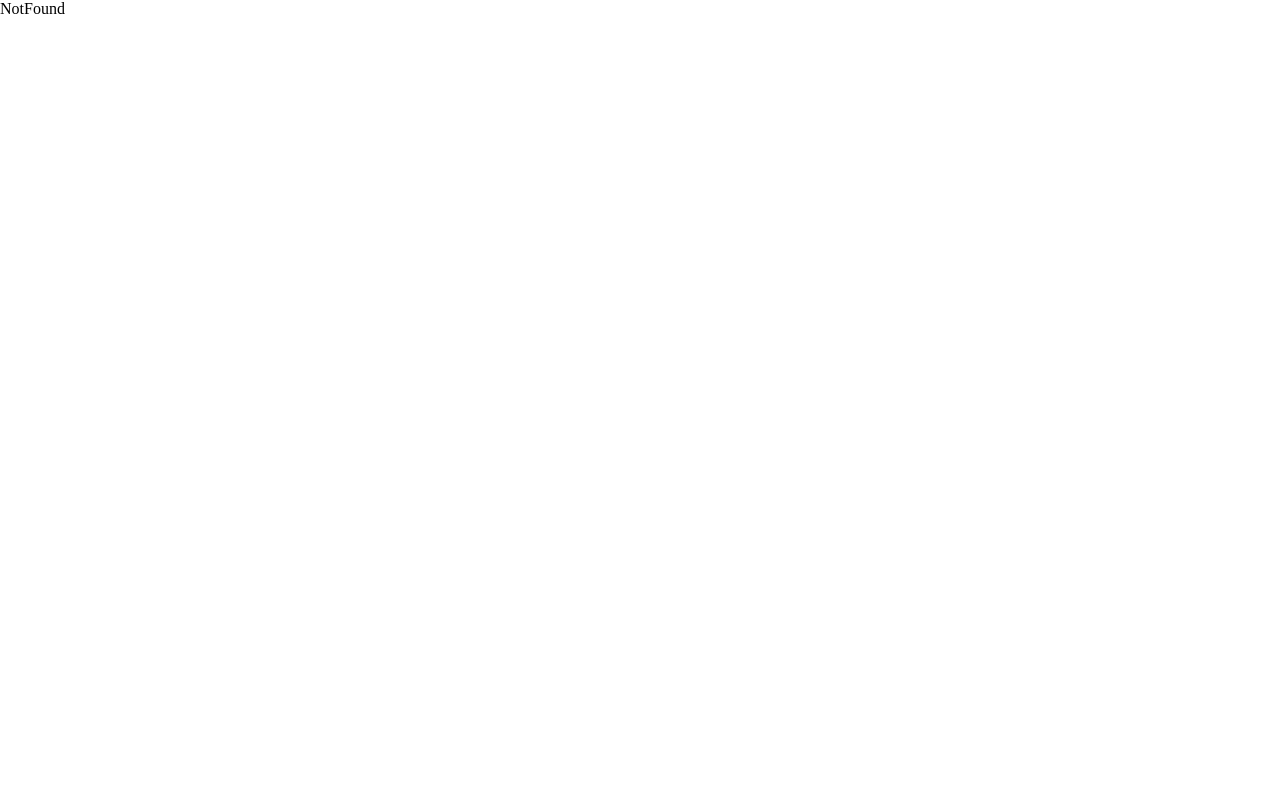
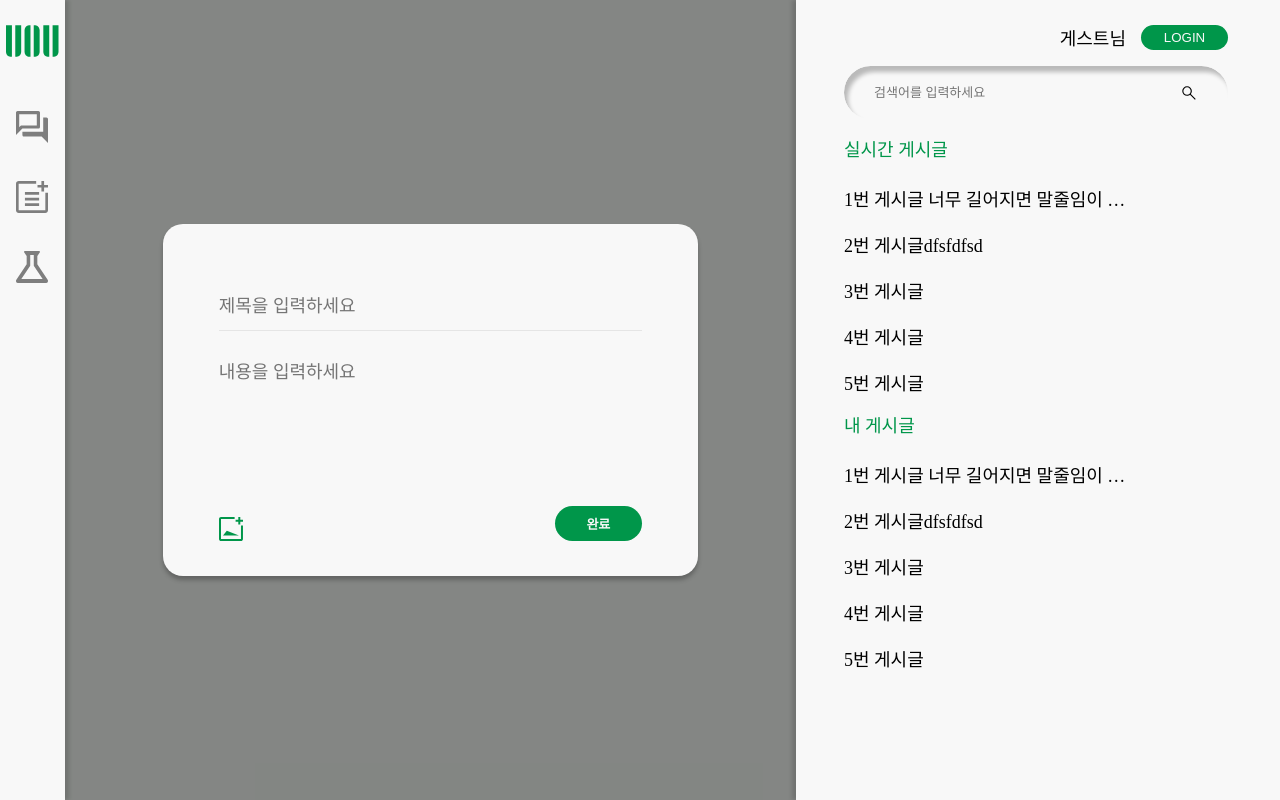
Before and after one commit to minbok-1998/client, a React (Create React App) app: page /post in a window 1280 px wide. Built offline with nearby package versions, Linux system fonts and the light colour scheme.

Commit message:
feat: postPage - img upload, preview etc...

```diff
--- a/src/App.tsx
+++ b/src/App.tsx
@@ -2,17 +2,38 @@ import React from "react";
 import { Routes, Route } from "react-router-dom";
 import { BrowserRouter } from "react-router-dom";
 import MainPage from "./pages/MainPage";
+import LeftSide from "./components/mainPost/LeftSide";
+import RightSide from "./components/mainPost/RightSide";
 import LoginPage from "./pages/LoginPage";
 import NotFound from "./pages/NotFound";
+import PostPage from "./pages/PostPage";
+import styled from "styled-components";
+
+const Wrap = styled.div`
+  font-family: Noto Sans KR;
+  position: relative;
+  display: flex;
+  align-items: center;
+  justify-content: space-between;
+  width: 100vw;
+  height: 100vh;
+  background-color: #EFF4EF;
+  box-sizing: border-box;
+`
 
 function App() {
   return (
     <BrowserRouter>
-      <Routes>
-        <Route path="/" element={<MainPage />} />
-        <Route path="login" element={<LoginPage />} />
-        <Route path="*" element={<NotFound />} />
-      </Routes>
+      <Wrap>
+        <LeftSide />
+          <Routes>
+            <Route path="/" element={<MainPage />} />
+            <Route path="login" element={<LoginPage />} />
+            <Route path="post" element={<PostPage />} />
+            <Route path="*" element={<NotFound />} />
+          </Routes>
+        <RightSide />
+      </Wrap>
     </BrowserRouter>
   );
 }
--- a/src/components/mainpost/LeftSide.tsx
+++ b/src/components/mainpost/LeftSide.tsx
@@ -62,9 +62,15 @@ function LeftSide():JSX.Element {
         <Link to = "/">
           <Logo src={logo}></Logo>
         </Link>
+        <Link to = "/">
           <StyledMoveToMain />
+        </Link>
+        <Link to = "/post">
           <StyledMoveToAdd />
+        </Link>
+        <Link to = "">
           <StyledMoveToMajor />
+        </Link>
         </Left>
     )
 }
--- a/src/components/mainpost/MainPost.tsx
+++ b/src/components/mainpost/MainPost.tsx
@@ -9,6 +9,7 @@ import { HiOutlineHeart } from "react-icons/hi";
 
 import ImageContainer from "./ImageContainer";
 import CommentInput from "./CommentInput";
+import PostPage from "../../pages/PostPage";
 
 export interface PropsType {
   postId: string;
@@ -20,9 +21,18 @@ export interface PropsType {
   comment: { author: string; content: string }[];
 }
 
+const Wrap = styled.div`
+  position: relative;
+  display: flex;
+  align-items: center;
+  justify-content: center;
+  width: 100%;
+  height: 100%;
+`
+
 const Wrapper = styled.div`
   box-sizing: border-box;
-  position: relative;
+  position: absolute;
   width: 600px;
   height: 451px;
   background-color: #f8f8f8;
@@ -164,6 +174,8 @@ export default function MainPost({
   };
 
   return (
+    <Wrap>
+
     <Wrapper>
       <Inner>
         <Title>{title}</Title>
@@ -194,5 +206,6 @@ export default function MainPost({
         <CommentInput />
       </BelowInner>
     </Wrapper>
+    </Wrap>
   );
 }
--- a/src/pages/MainPage.tsx
+++ b/src/pages/MainPage.tsx
@@ -1,27 +1,9 @@
 import React from "react";
 import styled from "styled-components";
-import RightSide from "../components/mainPost/RightSide";
-import LeftSide from "../components/mainPost/LeftSide";
 import Mainpost from "../components/mainPost/MainPost";
-
-const Main = styled.div`
-  font-family: Noto Sans KR;
-  position: relative;
-  display: flex;
-  align-items: center;
-  justify-content: space-between;
-  width: 100vw;
-  height: 100vh;
-  background-color: #EFF4EF;
-  box-sizing: border-box;
-`
 
 export default function MainPage() {
   return (
-    <Main>
-      <LeftSide />
       <Mainpost postId={""} author={""} title={""} content={""} imgUrl={[]} like={0} comment={[]} />
-      <RightSide/>
-    </Main>
   );
 }
--- /dev/null
+++ b/src/pages/PostPage.tsx
@@ -0,0 +1,166 @@
+import styled from "styled-components";
+import { HiPhotograph } from "react-icons/hi";
+import { useState } from "react";
+import addImg from '../img/addimg.svg';
+
+const Wrap = styled.div`
+    display: flex;
+    width: 100%;
+    height: 100%;
+    background: #00000073;
+    align-items: center;
+    justify-content: center;
+    box-sizing: border-box;
+`
+
+const Cont = styled.div`
+    position: relative;
+    width: 73.17073170732%;
+    height: 44.04296875%;
+    background-color: #F8F8F8;
+    border: none;
+    border-radius: 20px;
+    box-shadow: 0px 4px 4px 0px #00000040;
+    padding: 59px 56px 35px 56px;
+    box-sizing: border-box;
+`
+
+const Title = styled.input`
+    width: 100%;
+    height: 48px;
+    border: none;
+    border-bottom: 1px solid #E5E5E5;
+    background-color: transparent;
+    font-size: 18px;
+    font-weight: 400;
+    color: #7E7E7E;
+    font-family: Noto Sans KR;
+    box-sizing: border-box;
+
+    :focus {
+        outline: none;
+        border-bottom: 1px solid #00964A;
+    }
+`
+
+const Content = styled.textarea`
+    width: 100%;
+    height: 50%;
+    margin-top: 26px;
+    font-size: 18px;
+    font-weight: 400;
+    border: none;
+    background-color: transparent;
+    color: #7E7E7E;
+    resize: none;
+    font-family: Noto Sans KR;
+    box-sizing: border-box;
+
+    :focus {
+        outline: none;
+    }
+`
+
+const ImgWrap =styled.div`
+    width: 100%;
+    height: 50px;
+`
+
+const Preview = styled.img`
+    height: 100%;
+    padding-right: 20px;
+    cursor: pointer;
+`
+
+const InputLabel = styled.label`
+    position: absolute;
+    display: block;
+    width: 24px;
+    height: 24px;
+    background-size:cover;
+    bottom: 35px;
+    cursor: pointer;
+`
+
+const AddImg = styled.input`
+    display: none;
+`
+
+const PostBtn = styled.button`
+    position: absolute;
+    width: 87px;
+    height: 35px;
+    border-radius: 0px;
+    border: none;
+    border-radius: 50px;
+    background-color: #00964A;
+    color: #F8F8F8;
+    font-family: Noto Sans KR;
+    font-size: 13px;
+    font-weight: 700;
+    cursor: pointer;
+    right: 56px;
+    bottom: 35px;
+
+    .open {
+        display: block;
+    }
+
+    .close {
+        display: none;
+    }
+`
+
+function PostPage():JSX.Element {
+    // 이미지 상대 경로 받아오기
+    const [img, setImg] = useState([]);
+
+    const handleImg = (e: { target: { files: any; }; }) => {
+
+        const file = e.target.files;
+        const copyImg:any = [...img]
+
+        for(let i = 0; i < file.length; i++) {
+            const imgUrl = URL.createObjectURL(file[i]);
+            copyImg.push(imgUrl);
+        }
+
+        // 이미지 최대 개수 4개로 제한
+        if(copyImg.length < 5) {
+            setImg(copyImg);
+        } else {
+            alert('이미지는 최대 4개까지 첨부 가능합니다.')
+        }
+    }
+
+    // 문제있음: 한꺼번에 다 사라짐
+    const onRemove = () => {
+        setImg(img.filter(img => img !== img));
+    }
+
+    return(
+        <Wrap>
+            <Cont>
+                <Title placeholder="제목을 입력하세요"></Title>
+                <Content placeholder="내용을 입력하세요"></Content>
+                <ImgWrap>
+                {img.map(data => {
+                    return (
+                        <Preview src={data} onClick={onRemove}/>
+                    )
+                })}
+                </ImgWrap>
+                <AddImg type="file"
+                        accept="image/jpg,image/png,image/jpeg,image/gif"
+                        onChange={(e) => handleImg(e)}
+                        id = "input-label"
+                        multiple />
+                <InputLabel style={{ backgroundImage: `url("${addImg}")` }} htmlFor="input-label" />
+                <PostBtn>완료</PostBtn>
+            </Cont>
+        </Wrap>
+    )
+
+}
+
+export default PostPage;
```
Also changed, not shown: src/img/addimg.svg (added).
